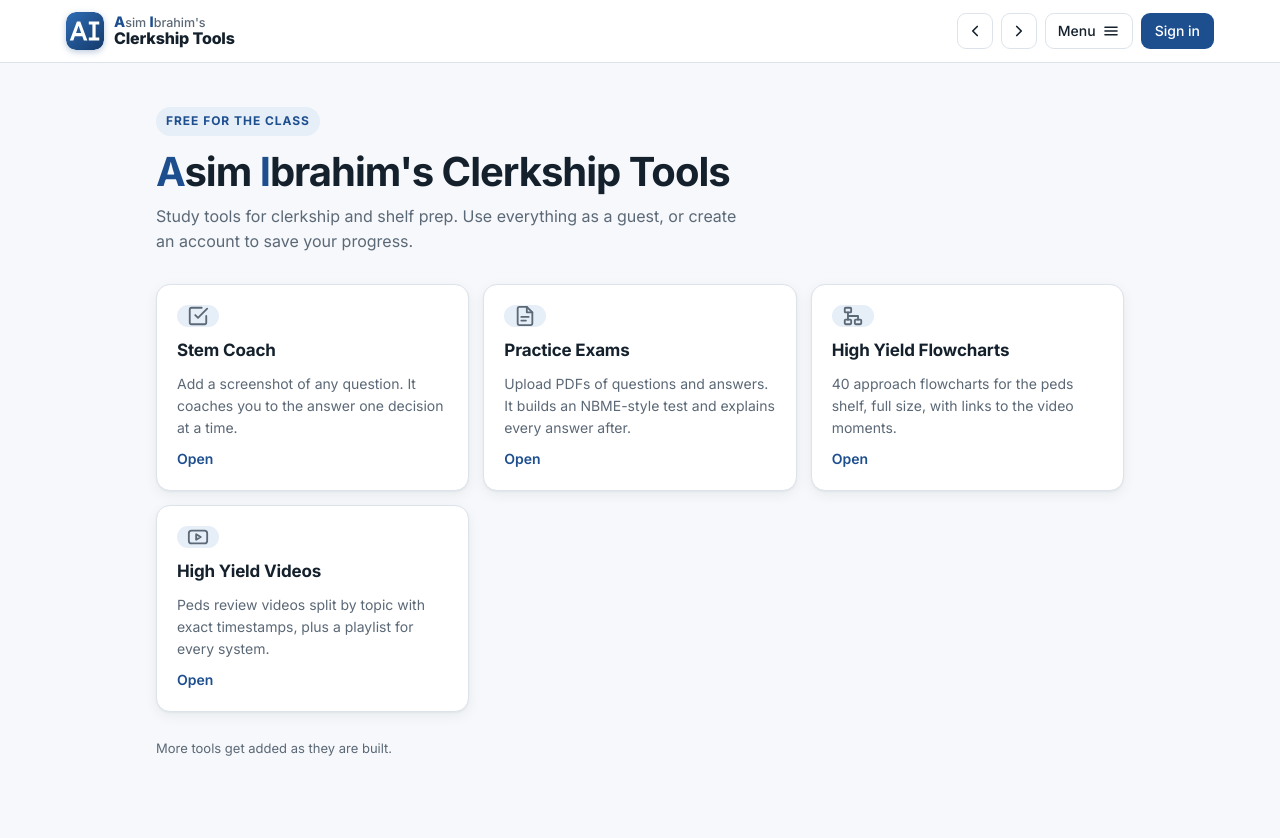
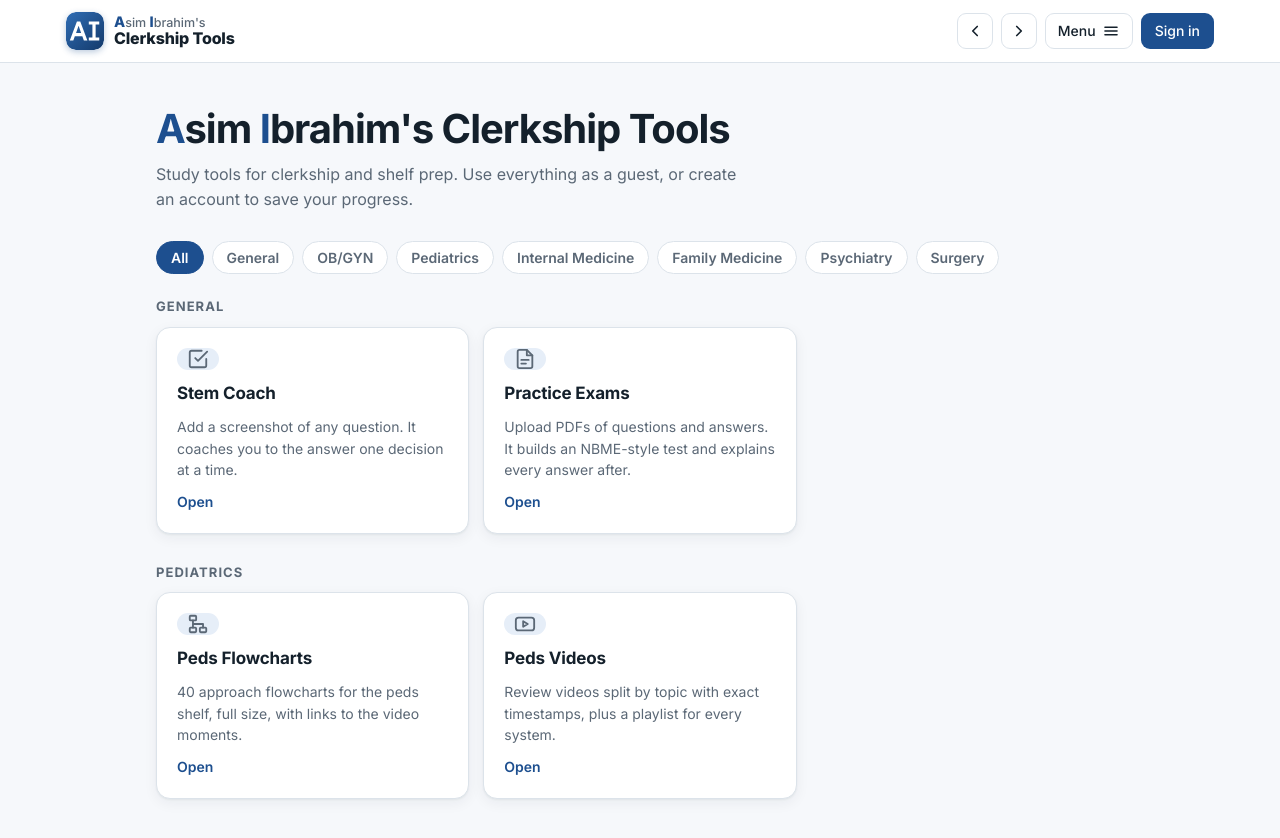
Before and after one commit to asimi99/clerkship-tools, a plain HTML site: page index.html in a window 1280 px wide. Drawn offline with nearby package versions, Linux system fonts and the light colour scheme.

Commit message:
Tools grouped by shelf, shelf filter, grouped menu
Co-Authored-By: Claude Opus 5.5 <noreply@anthropic.com>
Claude-Session: https://claude.ai/code/session_01XRZYw33mxvKE2EYM6qQjLj

```diff
--- a/index.html
+++ b/index.html
@@ -12,7 +12,6 @@
 body{font-size:15px;line-height:1.55}
 .home{max-width:1000px;margin:0 auto;padding:44px max(16px,env(safe-area-inset-left,0px)) 64px}
 .hero{margin-bottom:30px}
-.eyebrow{display:inline-block;font-size:12px;font-weight:700;letter-spacing:.08em;text-transform:uppercase;color:var(--accent);background:var(--accent-soft);padding:5px 10px;border-radius:99px;margin-bottom:14px}
 .hero h1{font-size:clamp(28px,5vw,40px);line-height:1.12;letter-spacing:-.025em;margin:0 0 10px;text-wrap:balance}
 .hero h1 b{color:var(--accent)}
 .hero p{margin:0;color:var(--muted);font-size:16px;max-width:58ch}
@@ -24,27 +23,47 @@ body{font-size:15px;line-height:1.55}
 .tool b{font-size:17px;letter-spacing:-.01em}
 .tool span{color:var(--muted);font-size:14px;flex:1}
 .tool i{font-style:normal;font-weight:600;font-size:14px;color:var(--accent)}
-.note{color:var(--muted);font-size:13px;margin-top:26px}
+.shelves{display:flex;flex-wrap:wrap;gap:8px;margin:0 0 22px}
+.shelves button{font:600 14px var(--font);border:1.5px solid var(--line);background:var(--surface);color:var(--muted);border-radius:99px;padding:7px 14px;cursor:pointer}
+.shelves button.on{background:var(--accent);border-color:var(--accent);color:#fff}
+.group{margin-bottom:28px}.group h2{font-size:13px;letter-spacing:.08em;text-transform:uppercase;color:var(--muted);margin:0 0 10px}
+.empty{color:var(--muted);font-size:14px;margin:0}
+
 </style>
 </head>
 <body>
 <main class="home">
   <section class="hero">
-    <span class="eyebrow">Free for the class</span>
     <h1><b>A</b>sim <b>I</b>brahim's Clerkship Tools</h1>
     <p>Study tools for clerkship and shelf prep. Use everything as a guest, or create an account to save your progress.</p>
   </section>
-  <div class="tools">
-    <a class="tool" href="./stem-coach/"><span class="ic"><svg viewBox="0 0 24 24" fill="none" stroke="currentColor" stroke-width="2" stroke-linecap="round" stroke-linejoin="round"><path d="M9 11l3 3L22 4"/><path d="M21 12v7a2 2 0 0 1-2 2H5a2 2 0 0 1-2-2V5a2 2 0 0 1 2-2h11"/></svg></span><b>Stem Coach</b><span>Add a screenshot of any question. It coaches you to the answer one decision at a time.</span><i>Open</i></a>
-    <a class="tool" href="./exam/"><span class="ic"><svg viewBox="0 0 24 24" fill="none" stroke="currentColor" stroke-width="2" stroke-linecap="round" stroke-linejoin="round"><path d="M14 2H6a2 2 0 0 0-2 2v16a2 2 0 0 0 2 2h12a2 2 0 0 0 2-2V8z"/><path d="M14 2v6h6M8 13h8M8 17h5"/></svg></span><b>Practice Exams</b><span>Upload PDFs of questions and answers. It builds an NBME-style test and explains every answer after.</span><i>Open</i></a>
-    <a class="tool" href="./flowcharts/"><span class="ic"><svg viewBox="0 0 24 24" fill="none" stroke="currentColor" stroke-width="2" stroke-linecap="round" stroke-linejoin="round"><rect x="3" y="3" width="7" height="5" rx="1"/><rect x="14" y="16" width="7" height="5" rx="1"/><rect x="3" y="16" width="7" height="5" rx="1"/><path d="M6.5 8v8M6.5 12h11v4"/></svg></span><b>High Yield Flowcharts</b><span>40 approach flowcharts for the peds shelf, full size, with links to the video moments.</span><i>Open</i></a>
-    <a class="tool" href="https://asimi99.github.io/peds-shelf/"><span class="ic"><svg viewBox="0 0 24 24" fill="none" stroke="currentColor" stroke-width="2" stroke-linecap="round" stroke-linejoin="round"><rect x="2" y="5" width="20" height="14" rx="3"/><path d="M10 9l5 3-5 3z"/></svg></span><b>High Yield Videos</b><span>Peds review videos split by topic with exact timestamps, plus a playlist for every system.</span><i>Open</i></a>
-  </div>
-  <p class="note">More tools get added as they are built.</p>
+  <nav class="shelves" id="shelves" aria-label="Filter by shelf"></nav>
+  <div id="groups"></div>
 </main>
+<script>
+var IC={"stem": "<path d=\"M9 11l3 3L22 4\"/><path d=\"M21 12v7a2 2 0 0 1-2 2H5a2 2 0 0 1-2-2V5a2 2 0 0 1 2-2h11\"/>", "exam": "<path d=\"M14 2H6a2 2 0 0 0-2 2v16a2 2 0 0 0 2 2h12a2 2 0 0 0 2-2V8z\"/><path d=\"M14 2v6h6M8 13h8M8 17h5\"/>", "fc": "<rect x=\"3\" y=\"3\" width=\"7\" height=\"5\" rx=\"1\"/><rect x=\"14\" y=\"16\" width=\"7\" height=\"5\" rx=\"1\"/><rect x=\"3\" y=\"16\" width=\"7\" height=\"5\" rx=\"1\"/><path d=\"M6.5 8v8M6.5 12h11v4\"/>", "vid": "<rect x=\"2\" y=\"5\" width=\"20\" height=\"14\" rx=\"3\"/><path d=\"M10 9l5 3-5 3z\"/>"};
+var TOOLS=[
+ {g:'general',name:'Stem Coach',href:'./stem-coach/',ic:'stem',d:'Add a screenshot of any question. It coaches you to the answer one decision at a time.'},
+ {g:'general',name:'Practice Exams',href:'./exam/',ic:'exam',d:'Upload PDFs of questions and answers. It builds an NBME-style test and explains every answer after.'},
+ {g:'peds',name:'Peds Flowcharts',href:'./flowcharts/',ic:'fc',d:'40 approach flowcharts for the peds shelf, full size, with links to the video moments.'},
+ {g:'peds',name:'Peds Videos',href:'https://asimi99.github.io/peds-shelf/',ic:'vid',d:'Review videos split by topic with exact timestamps, plus a playlist for every system.'}
+];
+var SHELVES=[['all','All'],['general','General'],['obgyn','OB/GYN'],['peds','Pediatrics'],['im','Internal Medicine'],['fm','Family Medicine'],['psych','Psychiatry'],['surg','Surgery']];
+var cur='all'; try{cur=localStorage.getItem('ct_shelf')||'all'}catch(e){}
+function card(t){return '<a class="tool" href="'+t.href+'"><span class="ic"><svg viewBox="0 0 24 24" fill="none" stroke="currentColor" stroke-width="2" stroke-linecap="round" stroke-linejoin="round">'+IC[t.ic]+'</svg></span><b>'+t.name+'</b><span>'+t.d+'</span><i>Open</i></a>';}
+function draw(){
+ document.getElementById('shelves').innerHTML=SHELVES.map(function(s){return '<button type="button" data-s="'+s[0]+'"'+(s[0]===cur?' class="on"':'')+'>'+s[1]+'</button>';}).join('');
+ var list=cur==='all'?SHELVES.slice(1):SHELVES.filter(function(s){return s[0]===cur;});
+ var h='';
+ list.forEach(function(s){var ts=TOOLS.filter(function(t){return t.g===s[0];}); if(!ts.length&&cur==='all')return; h+='<section class="group"><h2>'+s[1]+'</h2>'+(ts.length?'<div class="tools">'+ts.map(card).join('')+'</div>':'<p class="empty">No tools for this shelf yet.</p>')+'</section>';});
+ document.getElementById('groups').innerHTML=h;
+}
+document.getElementById('shelves').addEventListener('click',function(e){var b=e.target.closest('[data-s]');if(!b)return;cur=b.dataset.s;try{localStorage.setItem('ct_shelf',cur)}catch(x){}draw();});
+draw();
+</script>
 <script src="https://cdn.jsdelivr.net/npm/@supabase/supabase-js@2.45.4/dist/umd/supabase.min.js"></script>
 <script src="./config.js?v=3"></script>
 <script src="./auth.js?v=3"></script>
-<script src="./nav.js?v=4"></script>
+<script src="./nav.js?v=5"></script>
 </body>
 </html>
--- a/nav.js
+++ b/nav.js
@@ -3,11 +3,11 @@
   var me = document.currentScript, src = me.src.split('?')[0], root = src.slice(0, src.lastIndexOf('/') + 1);
   var noauth = me.hasAttribute('data-noauth'), isStatic = me.hasAttribute('data-static');
   var LINKS = [
-    ['Home', root, 'All tools'],
-    ['Stem Coach', root + 'stem-coach/', 'Screenshot a question, get coached to the answer'],
-    ['Practice Exams', root + 'exam/', 'Turn question PDFs into an NBME-style test'],
-    ['High Yield Flowcharts', root + 'flowcharts/', '40 approach flowcharts, full size'],
-    ['High Yield Videos', 'https://asimi99.github.io/peds-shelf/', 'Review videos split by topic and system']
+    ['Home', root, 'All tools', ''],
+    ['Stem Coach', root + 'stem-coach/', 'Screenshot a question, get coached to the answer', 'General'],
+    ['Practice Exams', root + 'exam/', 'Turn question PDFs into an NBME-style test', 'General'],
+    ['Peds Flowcharts', root + 'flowcharts/', '40 approach flowcharts, full size', 'Pediatrics'],
+    ['Peds Videos', 'https://asimi99.github.io/peds-shelf/', 'Review videos split by topic and system', 'Pediatrics']
   ];
   var F = 'Inter,system-ui,-apple-system,"Segoe UI",Roboto,sans-serif';
   var css = ''
@@ -22,7 +22,7 @@
    + '.ctn-a{height:36px;border:0;background:#1d4f8f;color:#fff!important;border-radius:9px;padding:0 14px;cursor:pointer;font-weight:600;white-space:nowrap;max-width:150px;overflow:hidden;text-overflow:ellipsis}.ctn-a:hover{background:#163d70}'
    + '.ctn-dd{position:absolute;right:max(16px,env(safe-area-inset-right,0px));top:calc(100% + 6px);width:min(340px,calc(100vw - 32px));background:#fff;border:1px solid #dce3ea;border-radius:12px;box-shadow:0 12px 32px rgba(20,32,43,.16);padding:6px;z-index:60}'
    + '.ctn-dd a{display:block;padding:10px 12px;border-radius:8px}.ctn-dd a b{display:block;font-weight:600;font-size:14.5px}.ctn-dd a small{color:#5b6876;font-size:12.5px}.ctn-dd a:hover{background:#f1f4f7}.ctn-dd a.on{background:#e6eef8}.ctn-dd a.on b{color:#1d4f8f}'
-   + '.ctn-rel{position:relative}'
+   + '.ctn-rel{position:relative}.ctn-gh{font-size:11px;font-weight:700;letter-spacing:.08em;text-transform:uppercase;color:#5b6876;padding:10px 12px 4px}'
    + '.ctn-modal{position:fixed;inset:0;background:rgba(20,32,43,.5);z-index:100;display:flex;align-items:center;justify-content:center;padding:16px}.ctn-modal[hidden]{display:none}'
    + '.ctn-card{background:#fff;color:#14202b;border-radius:16px;padding:24px;width:100%;max-width:380px;font:400 15px/1.5 '+F+';box-shadow:0 20px 50px rgba(20,32,43,.25)}'
    + '.ctn-card h2{margin:0 0 4px;font-size:21px;letter-spacing:-.01em}.ctn-card p{margin:0 0 16px;color:#5b6876;font-size:14px}.ctn-card input{width:100%;font:inherit;padding:11px 12px;border:1.5px solid #dce3ea;border-radius:9px;margin-bottom:10px;background:#fff;color:#14202b}.ctn-card input:focus{outline:2px solid #2f6db5;outline-offset:-1px;border-color:transparent}'
@@ -37,7 +37,7 @@
   h.innerHTML = '<div class="ctn-in"><a class="ctn-logo" href="'+root+'" aria-label="Asim Ibrahim\'s Clerkship Tools, home">'+LOGO+'<span class="ctn-word"><small><b>A</b>sim <b>I</b>brahim\'s</small><span>Clerkship Tools</span></span></a><span class="ctn-sp"></span>'
    + '<button class="ctn-b" id="ctnb" type="button" aria-label="Back">'+ARR('M15 18l-6-6 6-6')+'</button><button class="ctn-b" id="ctnf" type="button" aria-label="Forward">'+ARR('M9 18l6-6-6-6')+'</button>'
    + '<span class="ctn-rel"><button class="ctn-m" id="ctnm" type="button" aria-expanded="false"><span class="ctn-hide">Menu</span>'+ARR('M4 7h16M4 12h16M4 17h16').replace('<svg','<svg width="18" height="18"')+'</button>'
-   + '<nav class="ctn-dd" id="ctnd" hidden>'+LINKS.map(function(l){ var on = l[1]===root ? (path===root) : path.indexOf(l[1])===0; return '<a href="'+l[1]+'"'+(on?' class="on"':'')+'><b>'+l[0]+'</b><small>'+l[2]+'</small></a>'; }).join('')+'</nav></span>'
+   + '<nav class="ctn-dd" id="ctnd" hidden>'+LINKS.map(function(l,i){ var hd = (l[3] && (i===0 || LINKS[i-1][3]!==l[3])) ? '<div class="ctn-gh">'+l[3]+'</div>' : ''; var on = l[1]===root ? (path===root) : path.indexOf(l[1])===0; return hd+'<a href="'+l[1]+'"'+(on?' class="on"':'')+'><b>'+l[0]+'</b><small>'+l[2]+'</small></a>'; }).join('')+'</nav></span>'
    + (noauth?'':'<button class="ctn-a" id="ctna" type="button">Sign in</button>')+'</div>';
   document.body.insertBefore(h, document.body.firstChild);
   // full width even when the page body has side padding
```
Also changed, not shown: exam/index.html (+1 -1 lines), flowcharts/index.html (+3 -3 lines), stem-coach/index.html (+1 -1 lines).
